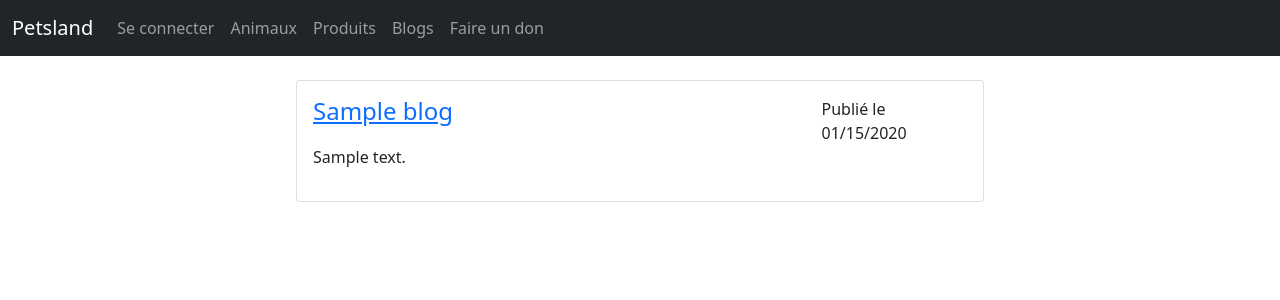
After one commit to guillaumew-ipssi/symfony_grp4, a Symfony app: template templates/blog/index.html.twig in a window 1280 px wide. The commit adds this page. Shown: the top 300 px of the page. Run offline with Twig, Linux system fonts and the light colour scheme; the template is opened without the code that fills it: most values are stand-ins (such as "Sample title", 1, 10 or a date in 2020); some libraries are stand-ins or nearby versions.

Commit message:
init articles blog

```diff
--- /dev/null
+++ b/templates/blog/index.html.twig
@@ -0,0 +1,39 @@
+{% extends 'base.html.twig' %}
+
+{% block title %}Liste des articles de blog{% endblock %}
+
+{% block body %}
+	<div class="container">
+		<div class="row">
+			<div class="col">
+				{% for blog in blogs %}
+					<div class="row justify-content-center m-4">
+						<div class="col-md-8">
+							<div class="card">
+								<div class="card-body">
+									<div class="row">
+										<div class="col-md-12">
+											<div class="row">
+												<div class="col-md-9">
+													<h4 class="card-title">
+														<a href="{{path('show_product', {'id':  blog.id} ) }}">
+															{{ blog.title }}
+														</a>
+													</h4>
+												</div>
+												<div class="col-md-3">
+													Publié le <span class="h6">{{ blog.datecreated|date("m/d/Y") }}</span>
+												</div>
+											</div>
+											<p>{{ blog.summary }}</p>
+										</div>
+									</div>
+								</div>
+							</div>
+						</div>
+					</div>
+				{% endfor %}
+			</div>
+		</div>
+	</div>
+{% endblock %}
--- a/templates/structure/menu.html.twig
+++ b/templates/structure/menu.html.twig
@@ -23,6 +23,9 @@
 		  <a class="nav-link" href="{{path('product')}}">Produits</a>
 		</li>
 		<li class="nav-item">
+		  <a class="nav-link" href="{{path('blog')}}">Blogs</a>
+		</li>
+		<li class="nav-item">
 		  <a class="nav-link" href="#">Faire un don</a>
 		</li>
 	  </ul>
```
Also changed, not shown: src/Controller/BlogController.php (added, +37 -0 lines), src/DataFixtures/BlogFixtures.php (added, +56 -0 lines), src/Entity/Blog.php (added, +93 -0 lines), src/Repository/BlogRepository.php (added, +50 -0 lines). Lines whose indentation alone changed are shown as unchanged.
